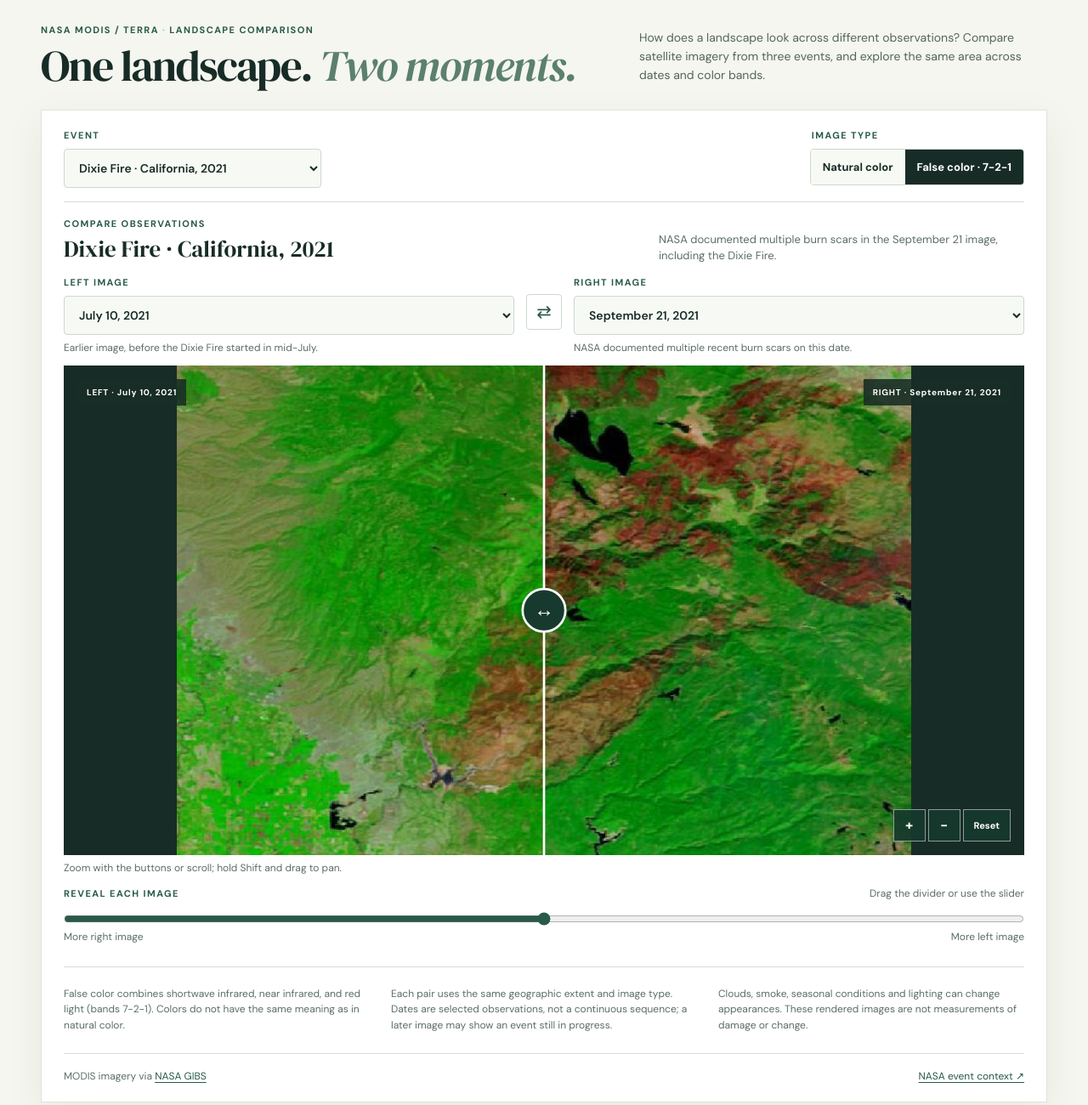
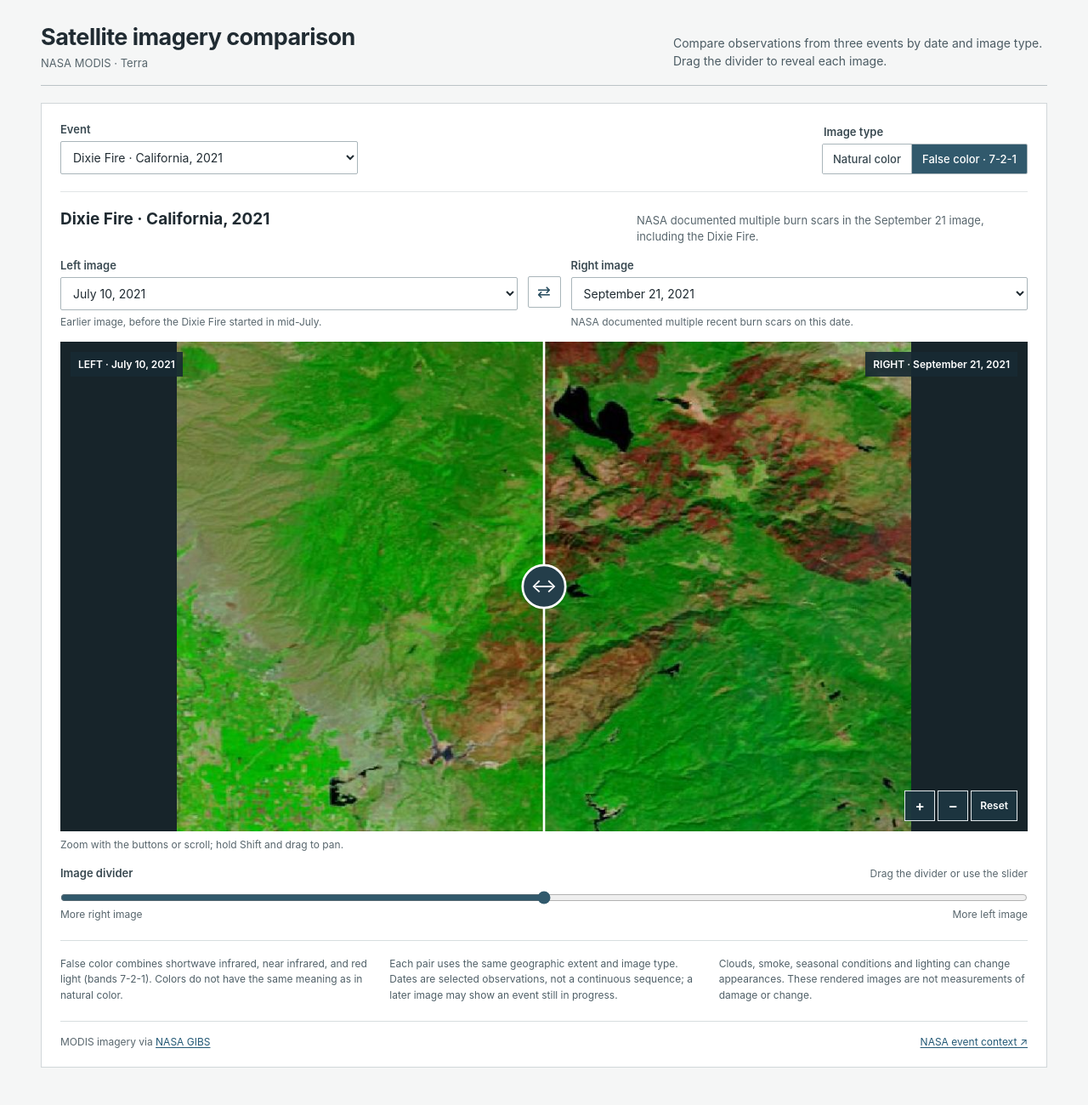
Before and after one commit to haydenkellington/DSC106-Project3, a plain HTML site: page index.html in a window 1280 px wide. Shown: the whole page at 85% size. Drawn offline with Linux system fonts and the light colour scheme.

Commit message:
Simplify visualization presentation

```diff
--- /dev/null
+++ b/comparison-v3.css
@@ -0,0 +1,58 @@
+:root { color-scheme: light; font-family: -apple-system, BlinkMacSystemFont, "Segoe UI", sans-serif; color: #202b32; background: #f5f6f6; }
+* { box-sizing: border-box; }
+body { margin: 0; }
+.page { max-width: 1240px; margin: 0 auto; padding: 28px 28px 56px; }
+.heading { display: flex; justify-content: space-between; align-items: end; gap: 36px; border-bottom: 1px solid #bbc3c7; padding-bottom: 18px; margin-bottom: 20px; }
+h1, h2, p { margin: 0; }
+h1 { font-size: 27px; line-height: 1.2; font-weight: 650; letter-spacing: -.02em; }
+.subtitle { margin-top: 6px; color: #58666d; font-size: 13px; }
+.intro { max-width: 440px; color: #4b5b63; font-size: 14px; line-height: 1.5; }
+.explorer { background: #fff; border: 1px solid #d1d7d9; padding: 22px; }
+.toolbar { display: flex; justify-content: space-between; align-items: end; gap: 24px; border-bottom: 1px solid #e1e5e6; padding-bottom: 20px; }
+.field label, .field legend, .slider-heading label { display: block; margin: 0 0 6px; color: #394951; font-size: 13px; font-weight: 600; }
+.event { width: min(100%, 350px); }
+select { width: 100%; padding: 9px 32px 9px 10px; color: #202b32; background: #fff; border: 1px solid #a9b5ba; border-radius: 2px; font: inherit; font-size: 14px; cursor: pointer; }
+fieldset { border: 0; margin: 0; padding: 0; }
+.segmented { display: flex; border: 1px solid #a9b5ba; border-radius: 2px; overflow: hidden; }
+.segmented label { margin: 0; cursor: pointer; font-size: 13px; font-weight: 500; }
+.segmented input { position: absolute; opacity: 0; }
+.segmented span { display: block; padding: 9px 12px; background: #fff; }
+.segmented label + label span { border-left: 1px solid #a9b5ba; }
+.segmented input:checked + span { color: #fff; background: #31596c; }
+.segmented input:focus-visible + span { outline: 3px solid #b06a21; outline-offset: -3px; }
+.comparison-head { display: flex; justify-content: space-between; align-items: baseline; gap: 24px; margin: 20px 0 16px; }
+h2 { font-size: 19px; font-weight: 650; }
+.comparison-head > p { max-width: 460px; font-size: 13px; line-height: 1.45; color: #58666d; }
+.date-controls { display: grid; grid-template-columns: 1fr auto 1fr; gap: 12px; align-items: start; margin-bottom: 14px; }
+.date-note { margin-top: 6px; color: #58666d; font-size: 12px; line-height: 1.4; }
+.swap { margin-top: 21px; width: 39px; height: 37px; color: #294e60; background: #fff; border: 1px solid #a9b5ba; border-radius: 2px; font-size: 19px; cursor: pointer; }
+.viewer-wrap { position: relative; overflow: hidden; background: #17242a; }
+.viewer { min-height: 180px; }
+.viewer svg { display: block; width: 100%; max-height: 72vh; height: auto; touch-action: pan-y; }
+.viewer .fallback { display: block; width: 100%; height: auto; }
+.handle { pointer-events: none; }
+.handle line { stroke: #fff; stroke-width: 3; }
+.handle circle { fill: #243e4a; stroke: #fff; stroke-width: 3; }
+.handle text { fill: #fff; font-size: 26px; }
+.image-label { position: absolute; top: 12px; padding: 7px 9px; color: #fff; background: #182a33e8; font-size: 12px; font-weight: 600; pointer-events: none; }
+.image-label.left { left: 12px; } .image-label.right { right: 12px; }
+.zoom-controls { position: absolute; right: 12px; bottom: 12px; display: flex; gap: 3px; }
+.zoom-controls button { min-width: 36px; height: 36px; border: 1px solid #e1e7ea; background: #1c3541ed; color: #fff; font-family: inherit; font-size: 17px; font-weight: 600; cursor: pointer; }
+.zoom-controls button:last-child { padding: 0 10px; font-size: 12px; font-weight: 600; }
+.zoom-hint { margin-top: 8px; color: #58666d; font-size: 12px; }
+.slider-heading, .slider-ends { display: flex; justify-content: space-between; gap: 12px; }
+.slider-heading { margin-top: 18px; align-items: baseline; }
+.slider-heading span, .slider-ends { color: #58666d; font-size: 12px; }
+input[type=range] { display: block; width: 100%; margin: 7px 0 4px; accent-color: #31596c; cursor: ew-resize; }
+.details { display: grid; grid-template-columns: repeat(3,1fr); gap: 24px; border-top: 1px solid #d7dedf; margin-top: 23px; padding-top: 18px; }
+.details p { color: #506068; font-size: 12px; line-height: 1.55; }
+footer { display: flex; justify-content: space-between; flex-wrap: wrap; gap: 12px; border-top: 1px solid #d7dedf; margin-top: 20px; padding-top: 16px; color: #58666d; font-size: 12px; }
+a { color: #225875; text-underline-offset: 2px; }
+button:focus-visible, select:focus-visible, input:focus-visible { outline: 3px solid #b06a21; outline-offset: 2px; }
+@media (max-width: 700px) {
+ .page { padding: 20px 12px 36px; } .heading { display: block; padding-bottom: 14px; margin-bottom: 14px; } h1 { font-size: 23px; } .intro { margin-top: 10px; font-size: 13px; }
+ .explorer { padding: 14px; } .toolbar { display: block; padding-bottom: 16px; } .event { width: 100%; margin-bottom: 14px; } .segmented { width: fit-content; }
+ .comparison-head { display: block; margin: 16px 0 12px; } .comparison-head > p { margin-top: 6px; } .date-controls { grid-template-columns: 1fr 36px 1fr; gap: 7px; } .swap { width: 36px; } .date-note { font-size: 11px; }
+ .viewer svg { max-height: none; } .image-label { top: 7px; font-size: 10px; padding: 5px; max-width: 44%; } .image-label.left { left: 7px; } .image-label.right { right: 7px; } .zoom-controls { right: 7px; bottom: 7px; } .zoom-controls button { height: 32px; min-width: 32px; }
+ .details { grid-template-columns: 1fr; gap: 10px; }
+}
--- a/index.html
+++ b/index.html
@@ -4,26 +4,26 @@
   <meta charset="utf-8">
   <meta name="viewport" content="width=device-width, initial-scale=1">
   <title>Landscape change | MODIS comparison</title>
-  <link rel="stylesheet" href="comparison-v2.css">
+  <link rel="stylesheet" href="comparison-v3.css">
   <script defer src="assets/d3.v7.min.js"></script>
   <script defer src="comparison-v2.js"></script>
 </head>
 <body>
 <main class="page">
   <header class="heading">
-    <div><p class="eyebrow">NASA MODIS / TERRA <span> · </span> LANDSCAPE COMPARISON</p><h1>One landscape. <em>Two moments.</em></h1></div>
-    <p class="intro">How does a landscape look across different observations? Compare satellite imagery from three events, and explore the same area across dates and color bands.</p>
+    <div><h1>Satellite imagery comparison</h1><p class="subtitle">NASA MODIS · Terra</p></div>
+    <p class="intro">Compare observations from three events by date and image type. Drag the divider to reveal each image.</p>
   </header>
   <section class="explorer" aria-label="Satellite image comparison">
     <div class="toolbar">
-      <div class="field event"><label for="event">EVENT</label><select id="event"></select></div>
-      <fieldset class="field bands"><legend>IMAGE TYPE</legend><div class="segmented"><label><input type="radio" name="bands" value="true"><span>Natural color</span></label><label><input type="radio" name="bands" value="false" checked><span>False color · 7-2-1</span></label></div></fieldset>
+      <div class="field event"><label for="event">Event</label><select id="event"></select></div>
+      <fieldset class="field bands"><legend>Image type</legend><div class="segmented"><label><input type="radio" name="bands" value="true"><span>Natural color</span></label><label><input type="radio" name="bands" value="false" checked><span>False color · 7-2-1</span></label></div></fieldset>
     </div>
-    <div class="comparison-head"><div><p class="eyebrow">COMPARE OBSERVATIONS</p><h2 id="event-title"></h2></div><p id="event-summary"></p></div>
+    <div class="comparison-head"><div><h2 id="event-title"></h2></div><p id="event-summary"></p></div>
     <div class="date-controls">
-      <div class="field"><label for="earlier">LEFT IMAGE</label><select id="earlier"></select><p id="earlier-note" class="date-note"></p></div>
+      <div class="field"><label for="earlier">Left image</label><select id="earlier"></select><p id="earlier-note" class="date-note"></p></div>
       <button id="swap" class="swap" type="button" aria-label="Swap left and right dates" title="Swap dates">⇄</button>
-      <div class="field"><label for="later">RIGHT IMAGE</label><select id="later"></select><p id="later-note" class="date-note"></p></div>
+      <div class="field"><label for="later">Right image</label><select id="later"></select><p id="later-note" class="date-note"></p></div>
     </div>
     <div class="viewer-wrap">
       <div id="viewer" class="viewer"><img class="fallback" src="assets/dixie-2021-09-21-false.jpg" alt="MODIS false-color image of the Dixie Fire region on September 21, 2021"></div>
@@ -31,7 +31,7 @@
       <div class="zoom-controls" aria-label="Image zoom controls"><button id="zoom-in" type="button" aria-label="Zoom in">+</button><button id="zoom-out" type="button" aria-label="Zoom out">−</button><button id="zoom-reset" type="button">Reset</button></div>
     </div>
     <p class="zoom-hint">Zoom with the buttons or scroll; hold Shift and drag to pan.</p>
-    <div class="slider-heading"><label for="divider">REVEAL EACH IMAGE</label><span>Drag the divider or use the slider</span></div>
+    <div class="slider-heading"><label for="divider">Image divider</label><span>Drag the divider or use the slider</span></div>
     <input id="divider" type="range" min="0" max="100" value="50" aria-label="Move image divider" aria-valuetext="50% left image">
     <div class="slider-ends"><span>More right image</span><span>More left image</span></div>
     <div class="details"><p id="band-description"></p><p>Each pair uses the same geographic extent and image type. Dates are selected observations, not a continuous sequence; a later image may show an event still in progress.</p><p>Clouds, smoke, seasonal conditions and lighting can change appearances. These rendered images are not measurements of damage or change.</p></div>
```
